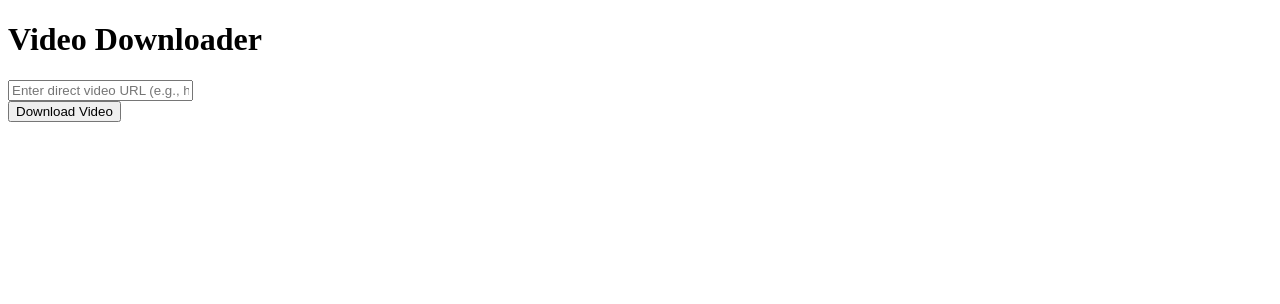
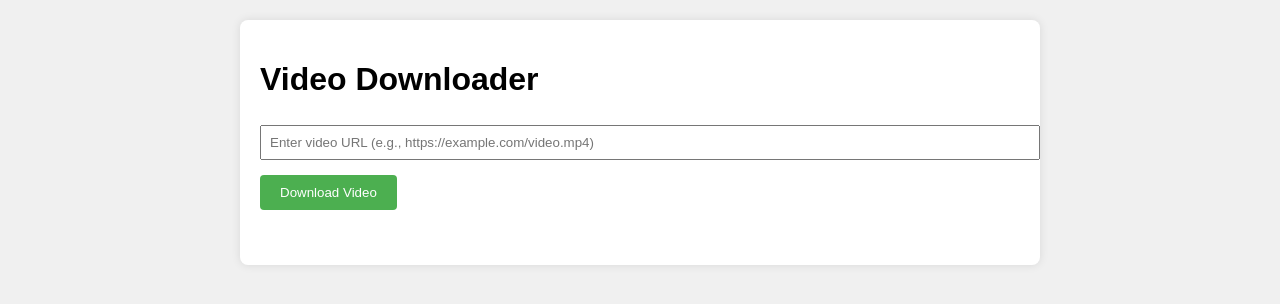
Before and after one commit to luciferdk/download-any-video, a Flask app: page / in a window 1280 px wide. Shown: the top 304 px of the page. Run offline with Flask 3, Linux system fonts and the light colour scheme.

Commit message:
nothing-change

```diff
--- a/main.py
+++ b/main.py
@@ -1,17 +1,26 @@
+# backend.py
 import os
 import requests
-from flask import Flask, request, jsonify, render_template
+from flask import Flask, request, send_from_directory, render_template
 from urllib.parse import urlparse
 from datetime import datetime
 
 app = Flask(__name__)
 app.config['DOWNLOAD_FOLDER'] = 'downloads'
+app.config['ALLOWED_EXTENSIONS'] = {'mp4', 'webm', 'avi', 'mov', 'mkv'}
+
+# Create downloads directory if not exists
 os.makedirs(app.config['DOWNLOAD_FOLDER'], exist_ok=True)
 
+def allowed_file(filename):
+    return '.' in filename and \
+           filename.rsplit('.', 1)[1].lower() in app.config['ALLOWED_EXTENSIONS']
+
 def generate_filename(url):
+    # Create a filename from timestamp and URL parts
     parsed_url = urlparse(url)
-    timestamp = datetime.now().strftime('%Y%m%d%H%M%S')
-    return f"{timestamp}_{parsed_url.netloc}.mp4"
+    base_name = f"{datetime.now().strftime('%Y%m%d%H%M%S')}_{parsed_url.netloc}"
+    return f"{base_name}.mp4"  # Default to .mp4 extension
 
 @app.route('/')
 def index():
@@ -22,37 +31,32 @@ def download_video():
     try:
         video_url = request.form.get('url')
         if not video_url:
-            return jsonify({'status': 'error', 'message': 'No URL provided'}), 400
+            return {'status': 'error', 'message': 'No URL provided'}, 400
 
+        # Validate URL
         parsed_url = urlparse(video_url)
-        if not all([parsed_url.scheme, parsed_url.netloc]):
-            return jsonify({'status': 'error', 'message': 'Invalid URL'}), 400
+        if not parsed_url.scheme or not parsed_url.netloc:
+            return {'status': 'error', 'message': 'Invalid URL'}, 400
 
-        response = requests.get(video_url, stream=True, timeout=10)
-        response.raise_for_status()
+        # Stream the download to handle large files
+        response = requests.get(video_url, stream=True)
+        if response.status_code != 200:
+            return {'status': 'error', 'message': 'Failed to fetch video'}, 400
 
+        # Generate filename
         filename = generate_filename(video_url)
         save_path = os.path.join(app.config['DOWNLOAD_FOLDER'], filename)
 
+        # Save the video
         with open(save_path, 'wb') as f:
             for chunk in response.iter_content(chunk_size=8192):
                 if chunk:
                     f.write(chunk)
 
-        return jsonify({'status': 'success', 'filename': filename})
+        return {'status': 'success', 'filename': filename}, 200
 
-    except requests.exceptions.RequestException as e:
-        return jsonify({'status': 'error', 'message': f"Network error: {str(e)}"}), 500
     except Exception as e:
-        return jsonify({'status': 'error', 'message': f"Server error: {str(e)}"}), 500
-
-@app.errorhandler(404)
-def not_found(error):
-    return jsonify({'status': 'error', 'message': 'Endpoint not found'}), 404
-
-@app.errorhandler(500)
-def internal_error(error):
-    return jsonify({'status': 'error', 'message': 'Internal server error'}), 500
+        return {'status': 'error', 'message': str(e)}, 500
 
 if __name__ == '__main__':
     app.run(debug=True)
--- a/templates/index.html
+++ b/templates/index.html
@@ -1,9 +1,46 @@
+<!-- templates/index.html -->
 <!DOCTYPE html>
 <html>
 <head>
     <title>Video Downloader</title>
     <style>
-        /* ... (keep the same styles as before) ... */
+        body {
+            font-family: Arial, sans-serif;
+            max-width: 800px;
+            margin: 0 auto;
+            padding: 20px;
+            background-color: #f0f0f0;
+        }
+        .container {
+            background-color: white;
+            padding: 20px;
+            border-radius: 8px;
+            box-shadow: 0 0 10px rgba(0,0,0,0.1);
+        }
+        .form-group {
+            margin-bottom: 15px;
+        }
+        input[type="url"] {
+            width: 100%;
+            padding: 8px;
+            margin-top: 5px;
+        }
+        button {
+            background-color: #4CAF50;
+            color: white;
+            padding: 10px 20px;
+            border: none;
+            border-radius: 4px;
+            cursor: pointer;
+        }
+        button:hover {
+            background-color: #45a049;
+        }
+        #status {
+            margin-top: 15px;
+            padding: 10px;
+            border-radius: 4px;
+        }
     </style>
 </head>
 <body>
@@ -11,7 +48,7 @@
         <h1>Video Downloader</h1>
         <div class="form-group">
             <input type="url" id="videoUrl"
-                   placeholder="Enter direct video URL (e.g., https://example.com/video.mp4)"
+                   placeholder="Enter video URL (e.g., https://example.com/video.mp4)"
                    required>
         </div>
         <button onclick="downloadVideo()">Download Video</button>
@@ -20,46 +57,33 @@
 
     <script>
         async function downloadVideo() {
-            const urlInput = document.getElementById('videoUrl');
+            const url = document.getElementById('videoUrl').value;
             const statusDiv = document.getElementById('status');
-            statusDiv.innerHTML = '';
-            urlInput.classList.remove('error');
 
-            if (!urlInput.checkValidity()) {
-                urlInput.classList.add('error');
+            if (!url) {
                 statusDiv.innerHTML = 'Please enter a valid URL';
                 statusDiv.style.color = 'red';
                 return;
             }
 
             try {
-                statusDiv.innerHTML = 'Downloading...';
-                statusDiv.style.color = 'blue';
-
                 const response = await fetch('/download', {
                     method: 'POST',
                     headers: {
                         'Content-Type': 'application/x-www-form-urlencoded',
                     },
-                    body: `url=${encodeURIComponent(urlInput.value)}`
+                    body: `url=${encodeURIComponent(url)}`
                 });
-
-                const contentType = response.headers.get('content-type');
-                if (!contentType || !contentType.includes('application/json')) {
-                    throw new Error('Invalid server response');
-                }
 
                 const result = await response.json();
 
-                if (!response.ok) {
+                if (result.status === 'success') {
+                    statusDiv.innerHTML = `Download successful! File saved as: ${result.filename}`;
+                    statusDiv.style.color = 'green';
+                } else {
                     statusDiv.innerHTML = `Error: ${result.message}`;
                     statusDiv.style.color = 'red';
-                    return;
                 }
-
-                statusDiv.innerHTML = `Download successful! File saved as: ${result.filename}`;
-                statusDiv.style.color = 'green';
-
             } catch (error) {
                 statusDiv.innerHTML = `Error: ${error.message}`;
                 statusDiv.style.color = 'red';
```
